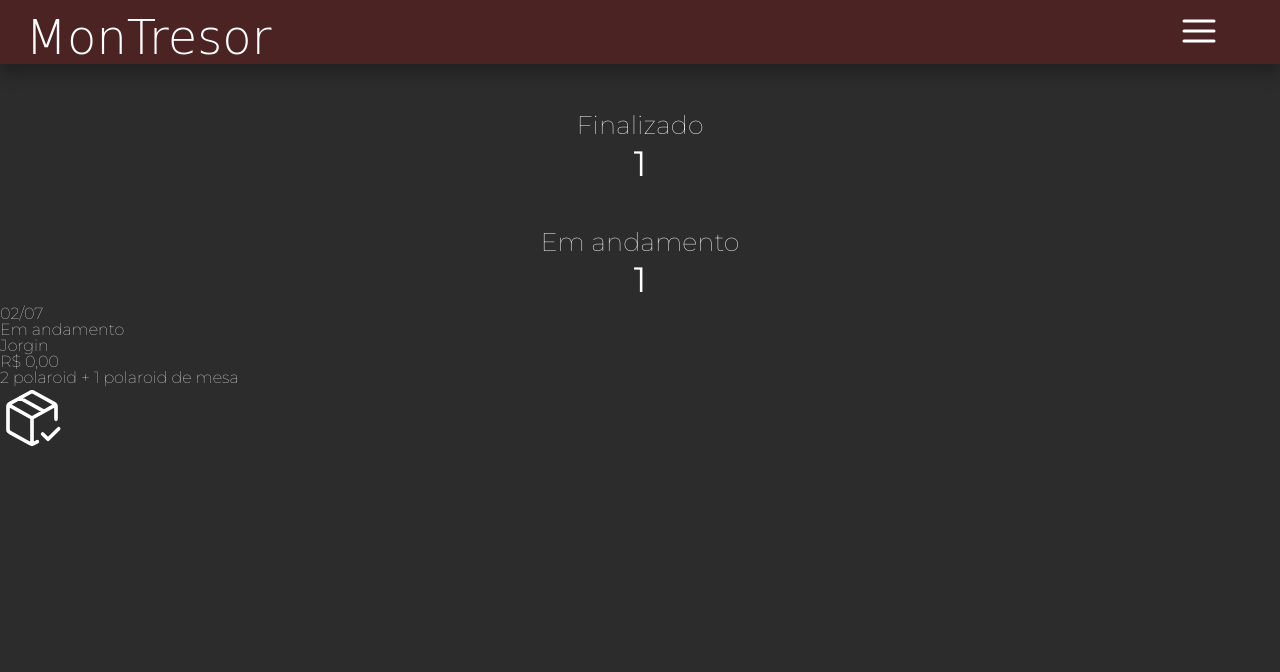
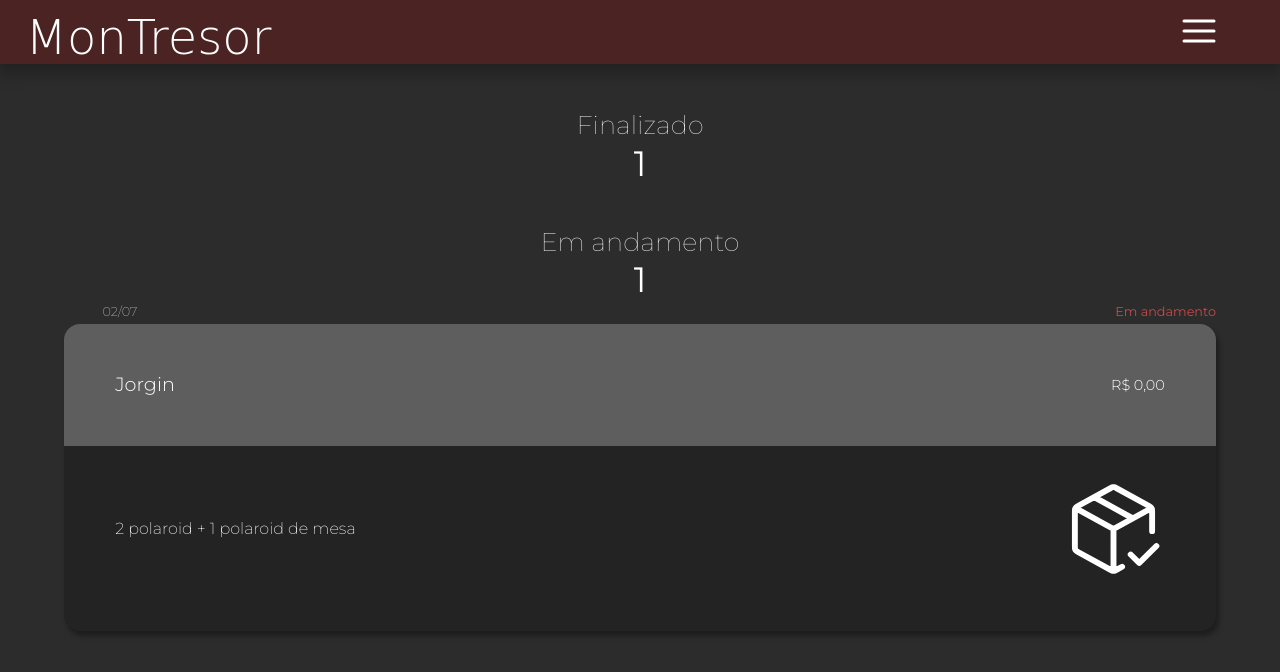
Before and after one commit to P-lyp/Montresor-webApp, a plain HTML site: page sales.html in a window 1280 px wide. Drawn offline with Linux system fonts and the light colour scheme; a web font is replaced by a local one.

Commit message:
modelo card - andamento

```diff
--- a/sales.html
+++ b/sales.html
@@ -63,18 +63,23 @@
 
             <div class="container__lista__pedidos">
                 <div class="container__card__pedido">
-                    <div>
-                        <p>02/07</p>
-                        <p>Em andamento</p>
+                    <div class="categoria__card">
+                        <p class="categoria__card__data">02/07</p>
+                        <p class="categoria__card__status">Em andamento</p>
                     </div>
 
-                    <div>
-                        <p>Jorgin</p>
-                        <p>R$ 0,00</p>
+                    <div class="categoria__card card__background__superior">
+                        <p class="categoria__card__nome">Jorgin</p>
+                        <p class="categoria__card__valor">R$ 0,00</p>
                     </div>
-                    <div>
-                        <p>2 polaroid + 1 polaroid de mesa</p>
-                        <img src="./assets/pedido-finalizado.svg" />
+                    <div class="categoria__card card__background__inferior">
+                        <p class="categoria__card__descricao">
+                            2 polaroid + 1 polaroid de mesa
+                        </p>
+                        <img
+                            class="categoria__card__icone"
+                            src="./assets/pedido-finalizado.svg"
+                        />
                         <!-- ICONE FINALIZAR PEDIDO IRÁ AQUI -->
                     </div>
                 </div>
--- a/styles/sales/infos.css
+++ b/styles/sales/infos.css
@@ -21,3 +21,64 @@
     font-size: 2.2rem;
     margin-bottom: 1vh;
 }
+
+.container__card__pedido {
+    display: flex;
+    flex-direction: column;
+    margin: 0 5vw;
+    font-weight: 200;
+}
+
+.categoria__card {
+    display: flex;
+    flex-direction: row;
+    justify-content: space-between;
+    align-items: center;
+}
+
+.categoria__card__data {
+    font-size: 0.8rem;
+    padding-left: 3vw;
+    padding-bottom: 0.35rem;
+    color: #c2c2c2;
+}
+
+.categoria__card__status {
+    font-size: 0.8rem;
+    color: #c64a4a;
+    font-weight: 400;
+    padding-bottom: 0.35rem;
+}
+
+.card__background__superior {
+    background-color: #5e5e5e;
+    padding: 4vw;
+    border-radius: 1rem 1rem 0 0;
+    box-shadow: 3px 5px 5px 0px rgba(0, 0, 0, 0.35);
+}
+
+.categoria__card__nome {
+    font-size: 1.2rem;
+    font-weight: 300;
+}
+
+.categoria__card__valor {
+    font-size: 0.9rem;
+    font-weight: 300;
+}
+
+.card__background__inferior {
+    background-color: #232323;
+    border-radius: 0 0 1rem 1rem;
+    padding: 2.5vw 4vw 4vw 4vw;
+    align-items: center;
+    box-shadow: 3px 5px 5px 0px rgba(0, 0, 0, 0.35);
+}
+
+.categoria__card__descricao {
+    font-size: 1rem;
+}
+
+.categoria__card__icone {
+    width: 8vw;
+}
```
